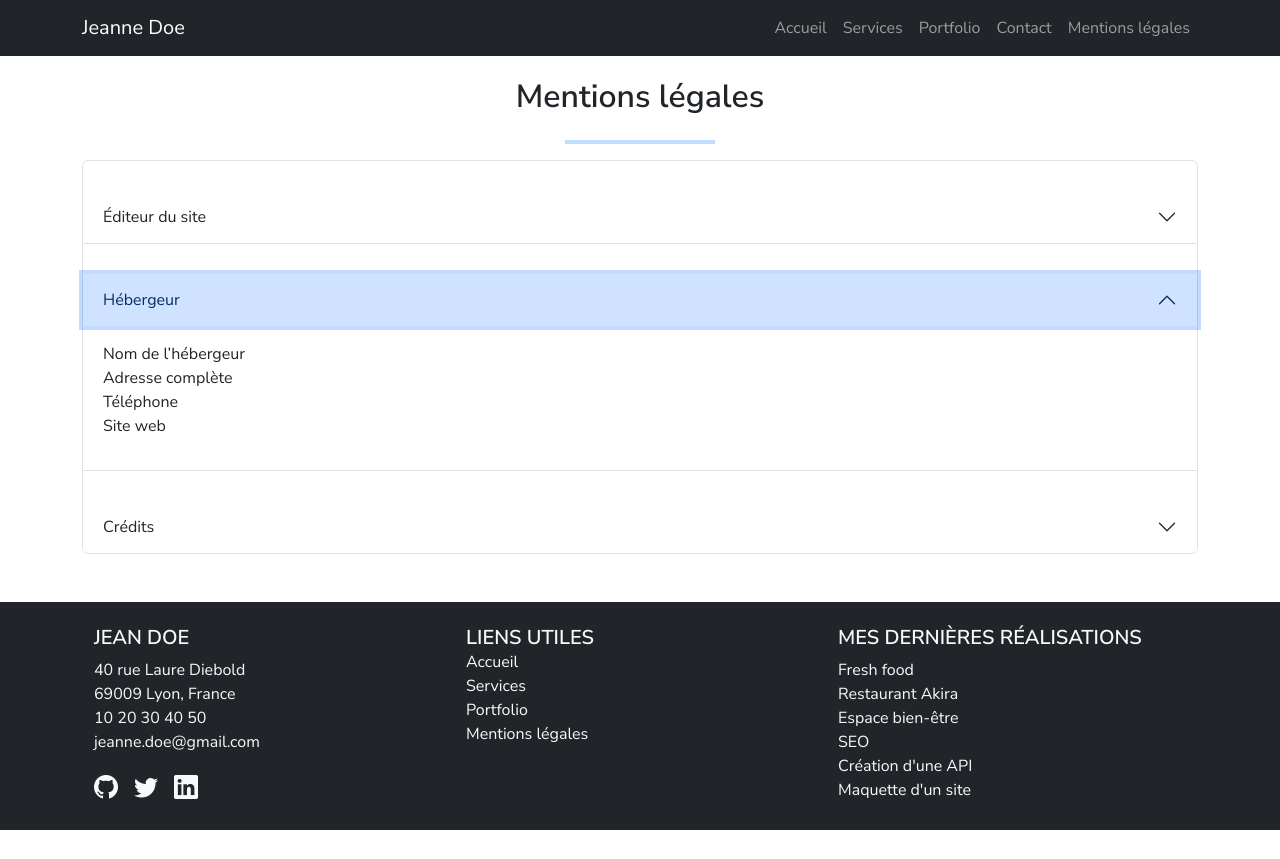
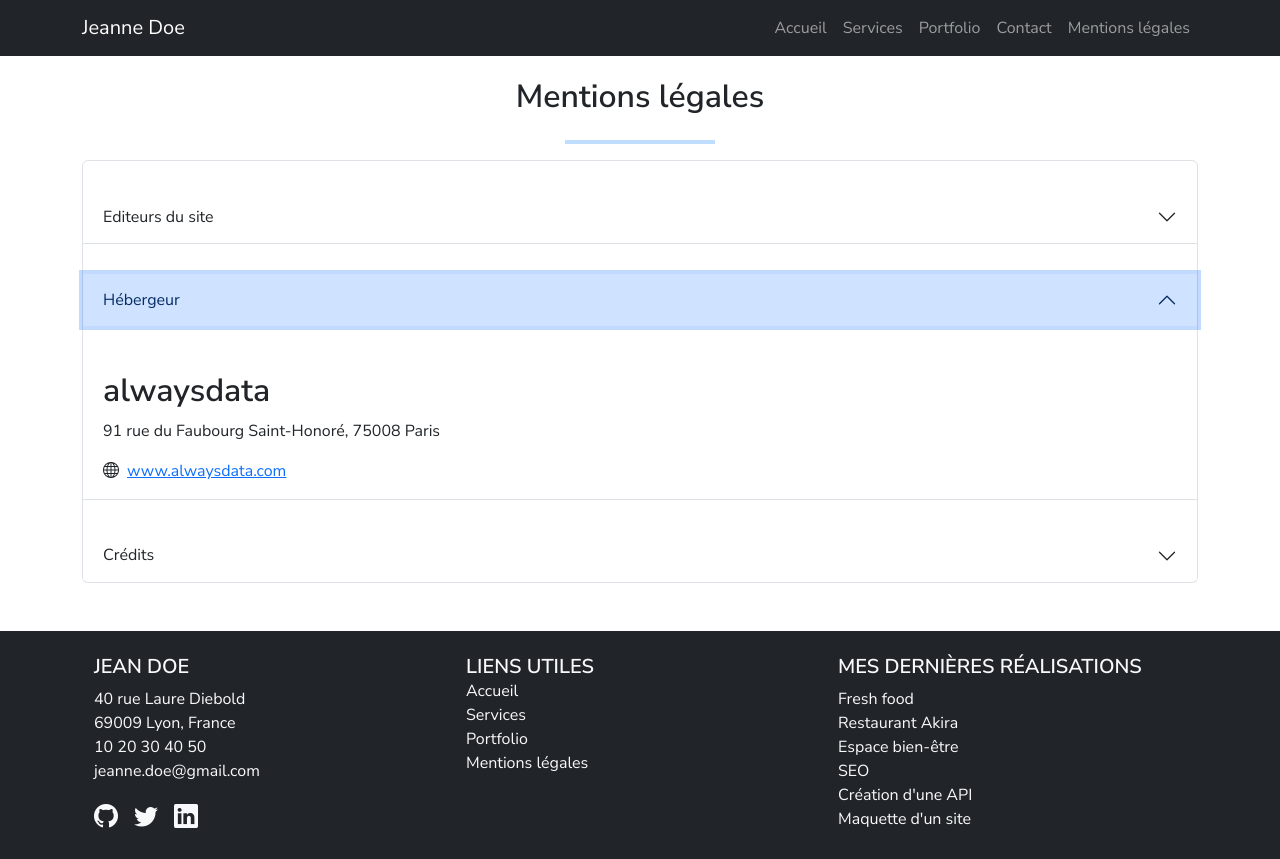
Before and after one commit to eltchiss/monprojetreact, a React (Create React App) app: page /legal in a window 1280 px wide. Both pictures are taken after a click on the button "Hébergeur". Before the commit the page ends 830 px from the top, so only its background shows below. Built offline with nearby package versions, Linux system fonts and the light colour scheme.

Commit message:
add accordion text

```diff
--- a/src/App.css
+++ b/src/App.css
@@ -17,16 +17,7 @@ strong {
 
 
 
+
 html, body, #root {
   height: 100%;
-  margin: 0;
 }
-
-body {
-  display: flex;
-  flex-direction: column;
-}
-
-main {
-  flex: 1;
-}
--- a/src/components/Accordion.js
+++ b/src/components/Accordion.js
@@ -7,38 +7,67 @@ function Accordions() {
       <h2 className="text-center mb-4">Mentions légales</h2>
       <hr className="mx-auto" style={{ width: "150px", border: "2px solid #007bff" }} />
 
-      <Accordion defaultActiveKey="0">
-        {/* Éditeur du site */}
-        <Accordion.Item eventKey="0">
-          <Accordion.Header>Éditeur du site</Accordion.Header>
-          <Accordion.Body>
-            <p><strong>John Doe</strong></p>
-          </Accordion.Body>
-        </Accordion.Item>
-
-        {/* Hébergeur */}
-        <Accordion.Item eventKey="1">
-          <Accordion.Header>Hébergeur</Accordion.Header>
-          <Accordion.Body>
-            <p>Nom de l’hébergeur<br />
-              Adresse complète<br />
-              Téléphone<br />
-              Site web</p>
-          </Accordion.Body>
-        </Accordion.Item>
-
-        {/* Crédits */}
-        <Accordion.Item eventKey="2">
-          <Accordion.Header>Crédits</Accordion.Header>
-          <Accordion.Body>
-            <p className="fw-bold fs-2">Crédits</p>
+      <div class="accordion" id="accordionExample">
+  <div class="accordion-item">
+    <h2 class="accordion-header" id="flush-headingOne">
+      <button class="accordion-button collapsed" type="button" data-bs-toggle="collapse" data-bs-target="#flush-collapseOne" aria-expanded="false" aria-controls="flush-collapseOne">
+        Editeurs du site
+      </button>
+    </h2>
+    <div id="flush-collapseOne" class="accordion-collapse collapse" aria-labelledby="flush-headingOne" data-bs-parent="#accordionFlushExample">
+      <div class="accordion-body">
+        <p><strong>Jeanne Doe</strong></p>
+          <div className="d-flex align-items-center mb-2">
+            <i className="bi bi-map me-2"></i>
+            <span>40 rue Laure Diebold</span>
+          </div>
+          <div className="d-flex align-items-center mb-2">
+            <i className="bi bi-geo-alt me-2"></i>
+            <span>69009 Lyon, France</span>
+          </div>
+          <div className="d-flex align-items-center mb-2">
+            <i className="bi bi-phone me-2"></i>
+            <span>10 20 30 40 50</span>
+          </div>
+          <div className="d-flex align-items-center mb-2">
+            <i className="bi bi-envelope-at me-2"></i>
+            <span>jeanne.doe@gmail.com</span>
+          </div>
+      </div>
+    </div>
+  </div>
+  <div class="accordion-item">
+    <h2 class="accordion-header" id="flush-headingTwo">
+      <button class="accordion-button collapsed" type="button" data-bs-toggle="collapse" data-bs-target="#flush-collapseTwo" aria-expanded="false" aria-controls="flush-collapseTwo">
+        Hébergeur
+      </button>
+    </h2>
+    <div id="flush-collapseTwo" class="accordion-collapse collapse" aria-labelledby="flush-headingTwo" data-bs-parent="#accordionFlushExample">
+      <div class="accordion-body">
+        <h2>alwaysdata</h2>
+        <p>91 rue du Faubourg Saint-Honoré, 75008 Paris</p>
+        <i class="bi bi-globe"></i>
+            <a href="https://www.alwaysdata.com/fr/" target="_blank" class="ms-2">www.alwaysdata.com</a>
+      </div>
+    </div>
+  </div>
+  <div class="accordion-item">
+    <h2 class="accordion-header" id="flush-headingThree">
+      <button class="accordion-button collapsed" type="button" data-bs-toggle="collapse" data-bs-target="#flush-collapseThree" aria-expanded="false" aria-controls="flush-collapseThree">
+        Crédits
+      </button>
+    </h2>
+    <div id="flush-collapseThree" class="accordion-collapse collapse" aria-labelledby="flush-headingThree" data-bs-parent="#accordionFlushExample">
+      <div class="accordion-body">
             <p>Ce site à été  réalisé par Jeanne Doe, <a href="https://www.centre-europeen-formation.fr/">étudiante au centre européen de formation.</a></p>
             <p>Les images utilisées sur ce site sont libres de droits et obtenues sur le site <a href="https://pixabay.com/fr/">Pixabay</a></p>
             <p>La favicon de ce site a été fournie par <a href="https://www.flaticon.com/de/kostenlose-icons/john-doe">John Doe Icons erstellt von Freepik - Flaticon</a></p>
-          </Accordion.Body>
-        </Accordion.Item>
-      </Accordion>
+
+      </div>
     </div>
+  </div>
+</div>
+</div>
   );
 }
 
```
